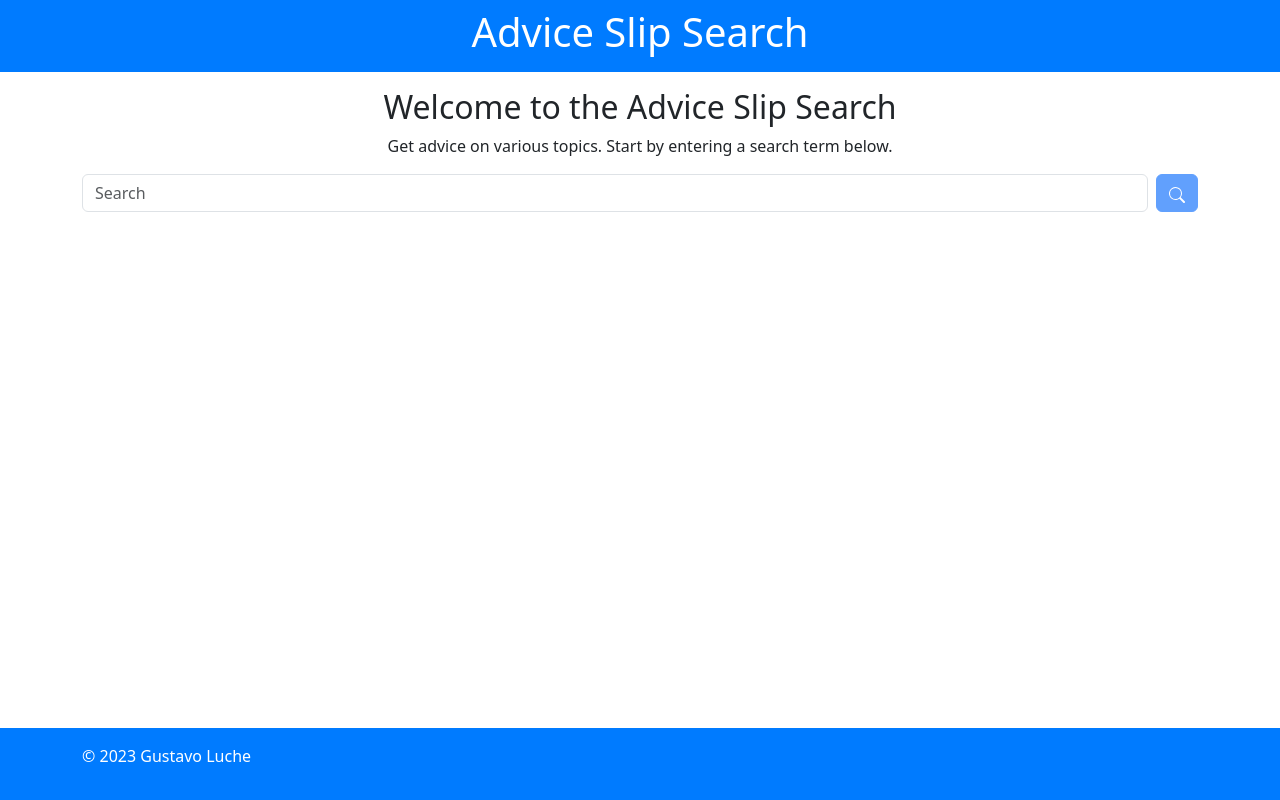
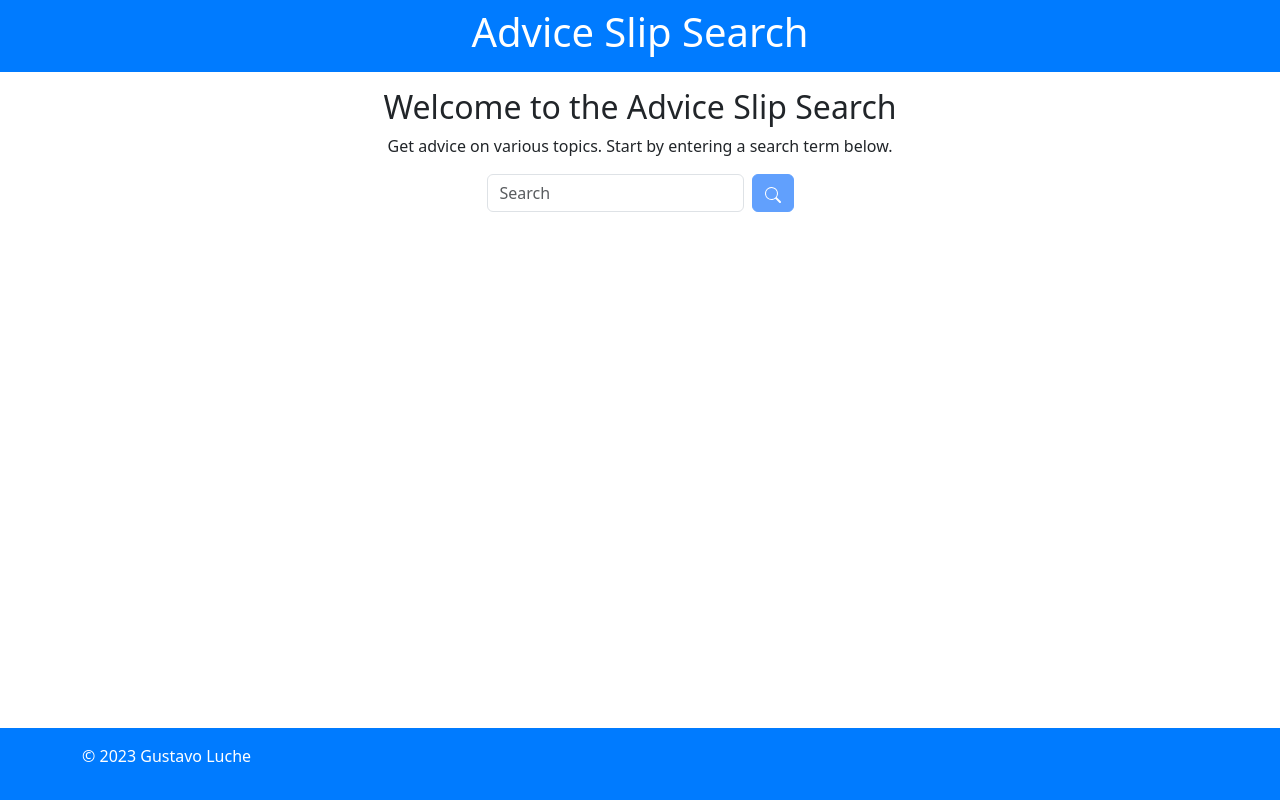
Before and after one commit to GustavoLuche/advice-slip-search, a React (Create React App) app: page / in a window 1280 px wide. Built offline with nearby package versions, Linux system fonts and the light colour scheme.

Commit message:
Styled: Search, SearchInfo, Paginator, Greeting, AdviceList.

```diff
--- a/src/components/AdviceList.js
+++ b/src/components/AdviceList.js
@@ -12,9 +12,9 @@ function AdviceList({ adviceList, currentPage, itemsPerPage }) {
   );
 
   return (
-    <div>
+    <div className="App-list mb-3">
       {adviceListToDisplay.map((advice, index) => (
-        <Card key={advice.id} className="mb-3">
+        <Card key={advice.id} className="mb-2">
           <Card.Body>
             <Card.Text>
               <strong>{startIndex + index + 1}. </strong>
--- a/src/components/Greeting.js
+++ b/src/components/Greeting.js
@@ -2,9 +2,9 @@ import React from "react";
 
 function Greeting() {
   return (
-    <div className="App-greeting">
+    <div className="App-greeting mb-3">
       <h2 className="text-center">Welcome to the Advice Slip Search</h2>
-      <p className="text-center">
+      <p className="text-center m-0">
         Get advice on various topics. Start by entering a search term below.
       </p>
     </div>
--- a/src/components/Paginator.js
+++ b/src/components/Paginator.js
@@ -5,8 +5,8 @@ function Paginator({ totalResults, currentPage, itemsPerPage, onPageChange }) {
   const totalPages = Math.ceil(totalResults / itemsPerPage);
 
   return (
-    <div className="App-paginator d-flex justify-content-center">
-      <Pagination>
+    <div className="App-paginator d-flex justify-content-center mb-3">
+      <Pagination className="m-0">
         {Array.from({ length: totalPages }, (_, index) => (
           <Pagination.Item
             key={index}
--- a/src/components/Search.js
+++ b/src/components/Search.js
@@ -22,16 +22,17 @@ function Search({ onSearch }) {
   };
 
   return (
-    <div className="App-search mb-3">
-      <Form onSubmit={handleSubmit}>
-        <Form.Group className="d-flex">
+    <div className="App-search mb-3 d-flex justify-content-center">
+      <Form onSubmit={handleSubmit} className="d-flex">
+        <Form.Group >
           <Form.Control
             type="text"
             placeholder="Search"
             value={searchQuery}
             onChange={(e) => setSearchQuery(e.target.value)}
           />
-          <Button
+        </Form.Group>
+        <Button
             className="ms-2 "
             variant="primary"
             onClick={handleSearch}
@@ -48,7 +49,6 @@ function Search({ onSearch }) {
               <path d="M11.742 10.344a6.5 6.5 0 1 0-1.397 1.398h-.001c.03.04.062.078.098.115l3.85 3.85a1 1 0 0 0 1.415-1.414l-3.85-3.85a1.007 1.007 0 0 0-.115-.1zM12 6.5a5.5 5.5 0 1 1-11 0 5.5 5.5 0 0 1 11 0z" />
             </svg>
           </Button>
-        </Form.Group>
       </Form>
     </div>
   );
--- a/src/components/SearchInfo.js
+++ b/src/components/SearchInfo.js
@@ -2,11 +2,11 @@ import React from "react";
 
 function SearchInfo({ totalResults, searchTerm }) {
   return (
-    <div className="App-search-info">
-      <p>
+    <div className="App-search-info mb-3">
+      <p className="mb-2">
         <strong>Search Term:</strong> {searchTerm}{" "}
       </p>
-      <p>
+      <p className="m-0">
         {totalResults === 1
           ? "1 result found."
           : `${totalResults} results found.`}
```
